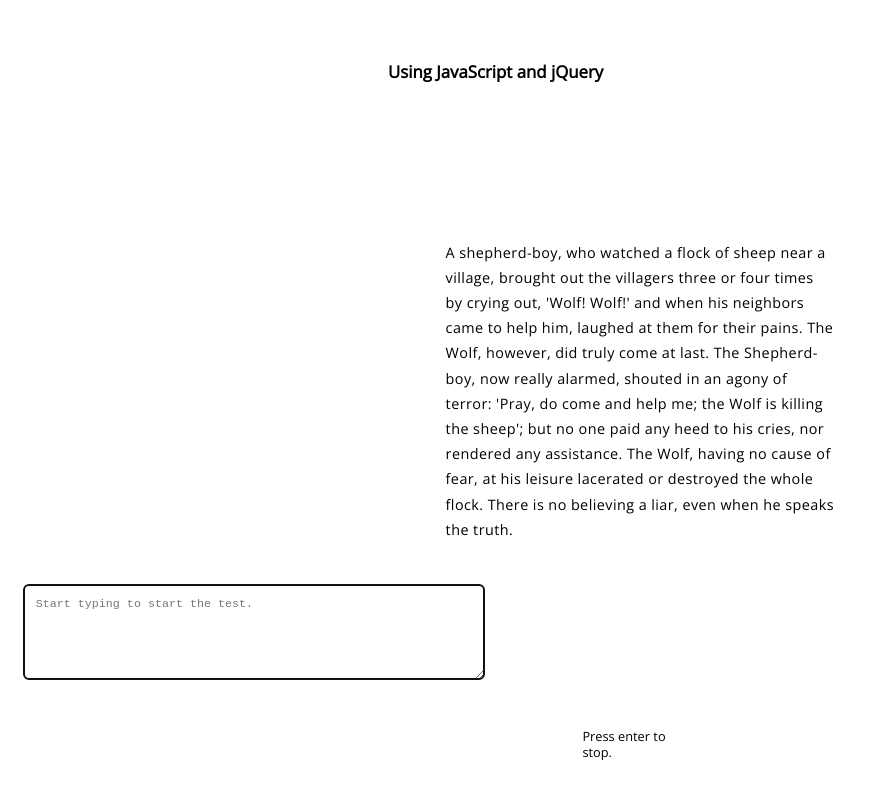
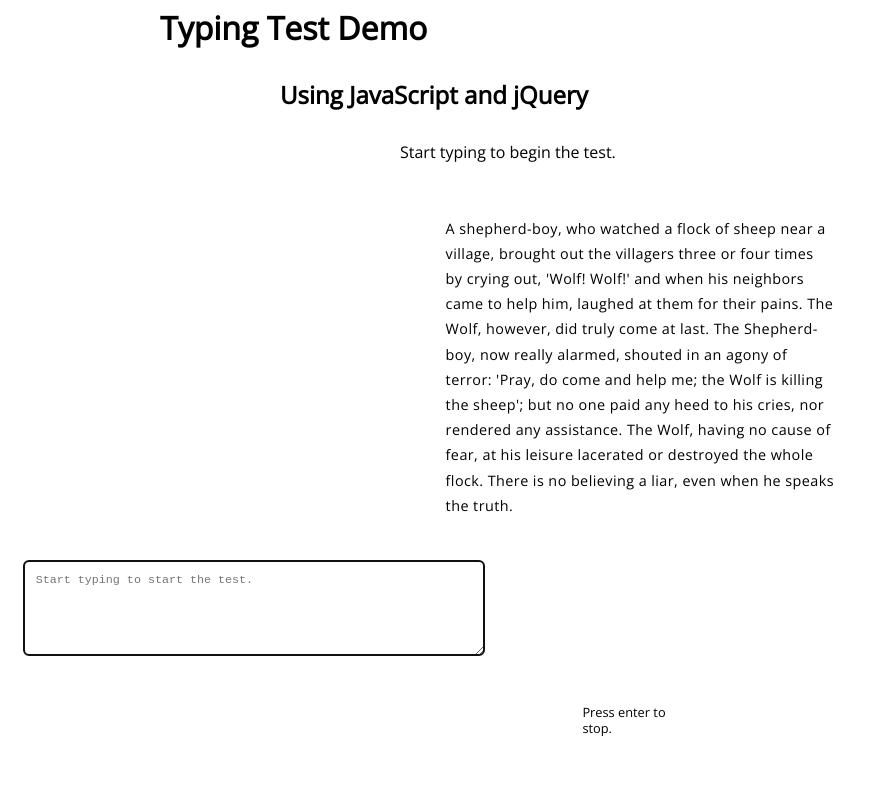
Before and after one commit to kim3-sudo/WPMjQuery, a plain HTML site: page main.html in a window 1280 px wide. Shown: the whole page, without its empty margins (0-873 px from the left). Drawn offline with nearby package versions, Linux system fonts and the light colour scheme.

Commit message:
Update main.html

```diff
--- a/main.html
+++ b/main.html
@@ -12,14 +12,11 @@
 	<script src="//ajax.googleapis.com/ajax/libs/jquery/1.11.0/jquery.min.js"></script>
 </head>
 <body>
-	<nav>
-		<h1><a>Typing Test Demo</a></h1>
-		<h2><p>Using JavaScript and jQuery</p></h2>
-	</nav>
-
-	<header>
-		<h1>Typing Test</h1>
-	</header>
+	<h1><p>Typing Test Demo</p></h1>
+	<h2><p>Using JavaScript and jQuery</p></h2>
+	<p>
+		Start typing to begin the test.
+	</p>
 
 	<section class="wpm">
 		<p id="wpmPrompt"></p>
```
